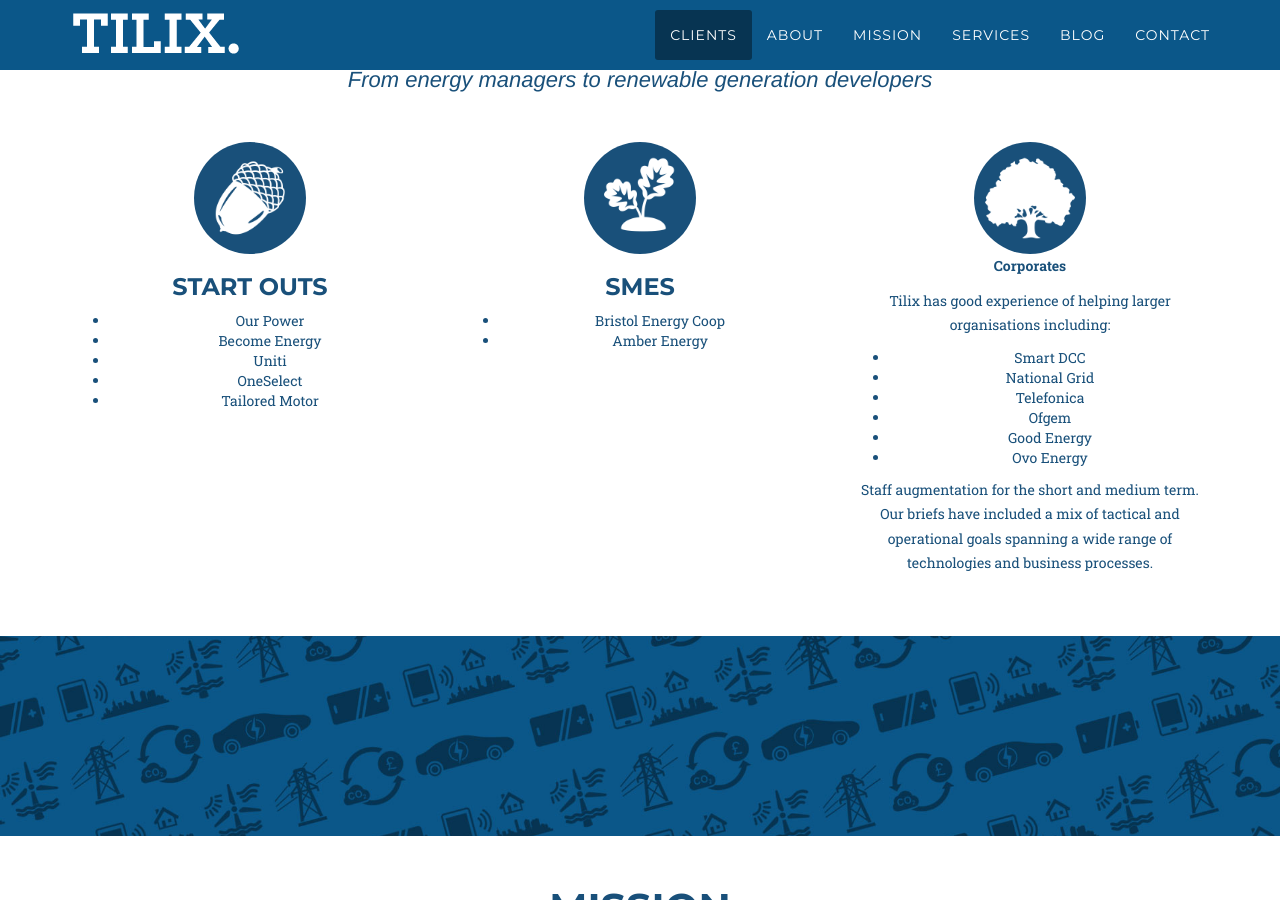
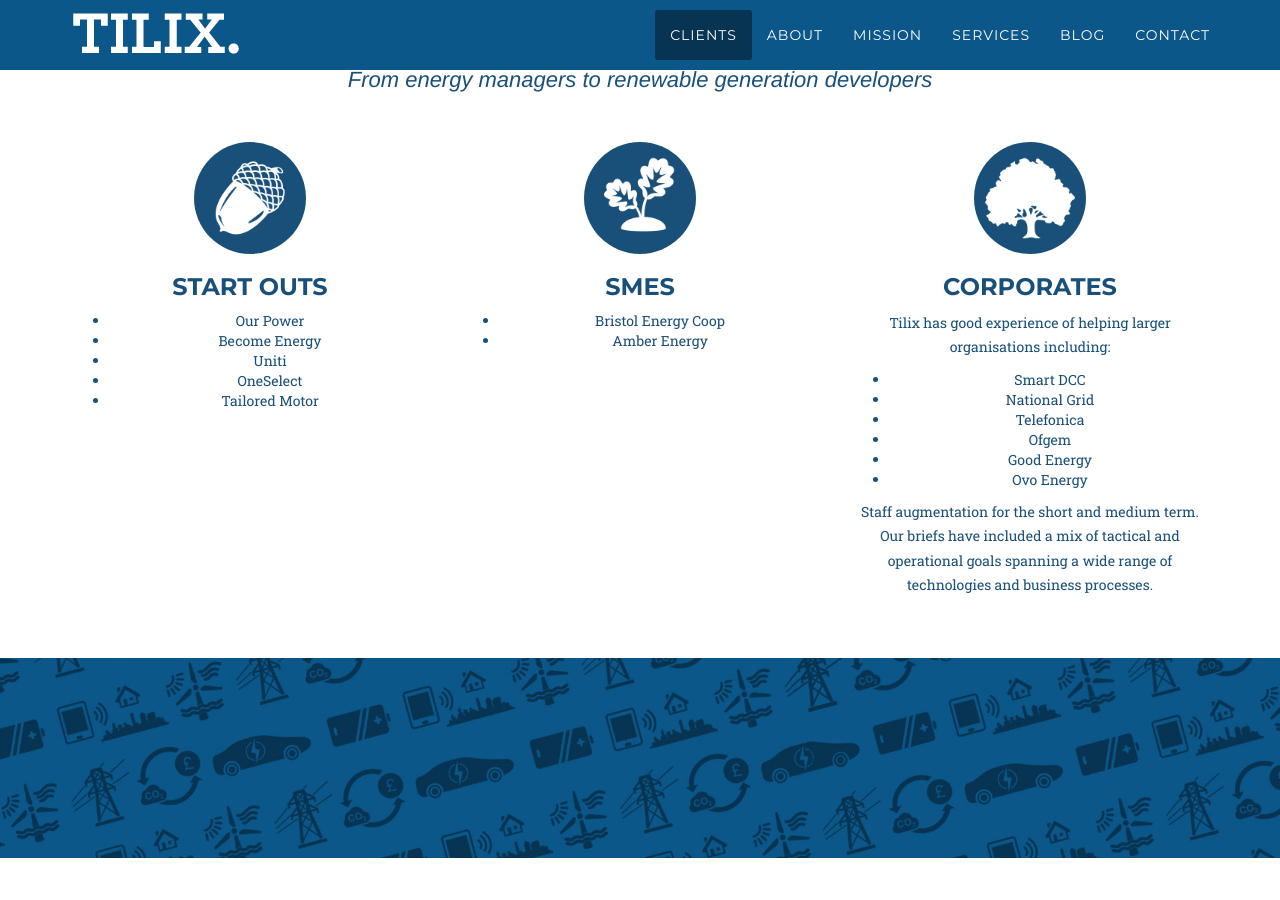
Before and after one commit to milomedia/tilix, a Jekyll site: the page built from index.html, in a window 1280 px wide and 900 px high, scrolled down 831 px. Built offline with Jekyll 4.4.1, drawn with Linux system fonts in a browser that asks for light colours; nearby versions of some CDN libraries; some web fonts are replaced.

```diff
--- a/_includes/whatwedo-3.md
+++ b/_includes/whatwedo-3.md
@@ -1,4 +1,4 @@
-__Corporates__
+### Corporates
 
 Tilix has good experience of helping larger organisations including:
 
```
